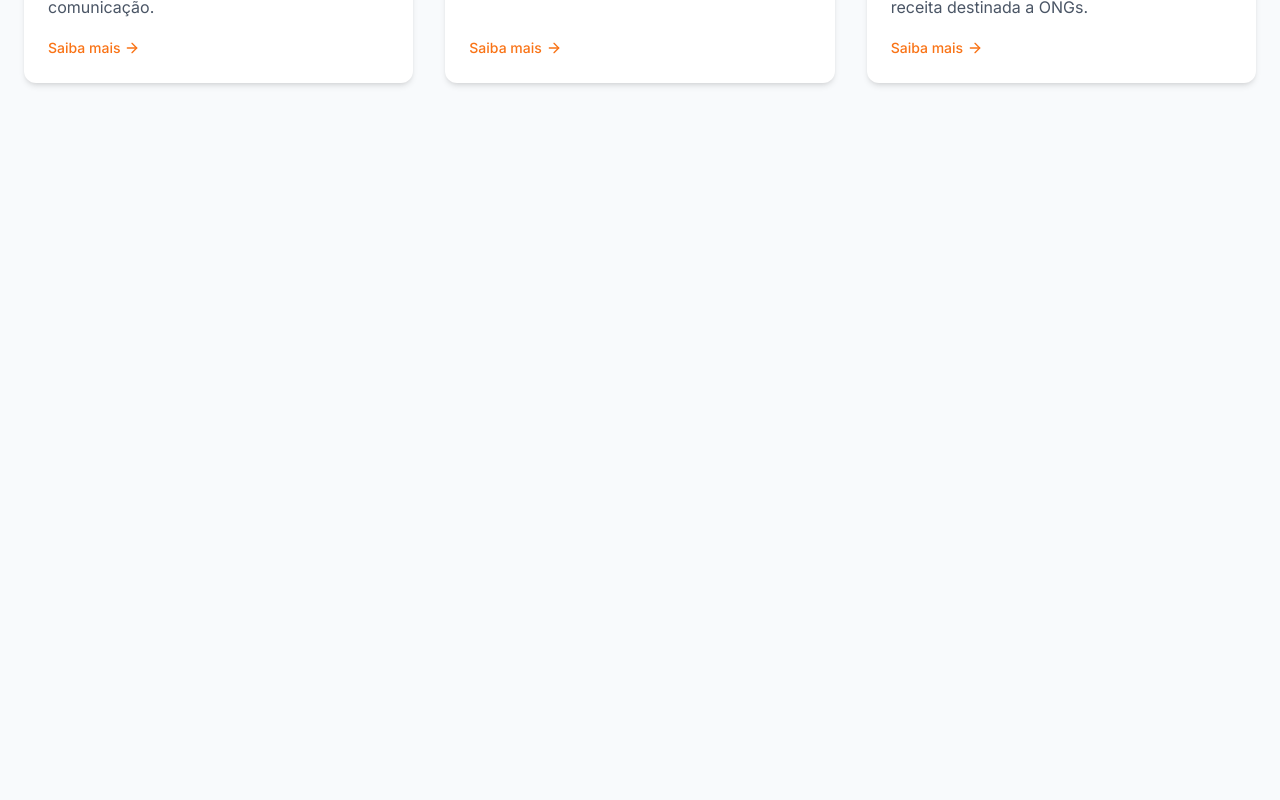
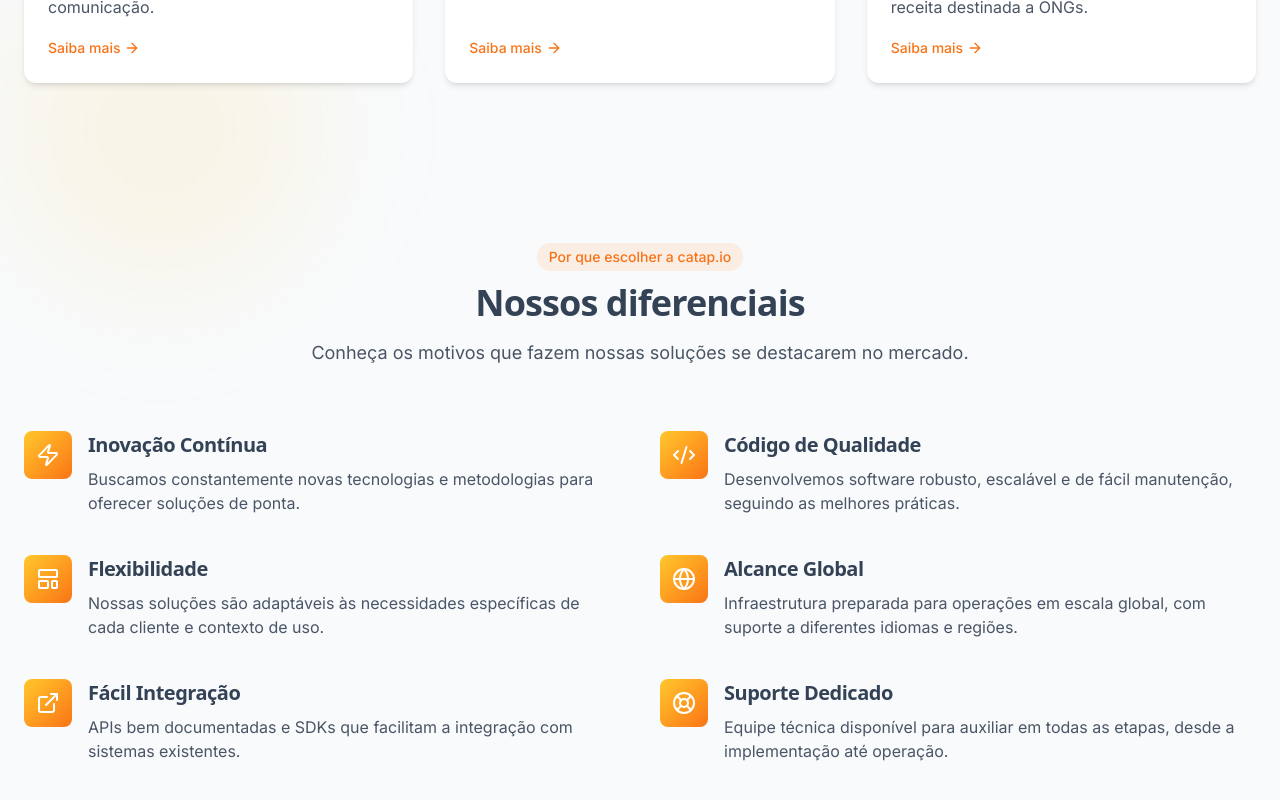
Before and after one commit to catapio/home, a Next.js app: page / in a window 1280 px wide. Shown: the part 1306-2106 px from the top of the page. Before the commit the page ends 1469 px from the top, so only its background shows below. Built offline with nearby package versions, Linux system fonts and the light colour scheme.

Commit message:
feat: create benifits section and add scroll animation
- create benefits section
- create benefit component
- add animation when scroll hits the component
- add package react-intersection-observer

```diff
--- a/package.json
+++ b/package.json
@@ -14,6 +14,7 @@
     "next": "15.2.1",
     "react": "^19.0.0",
     "react-dom": "^19.0.0",
+    "react-intersection-observer": "^9.16.0",
     "tailwind-merge": "^3.0.2",
     "tailwindcss-animate": "^1.0.7"
   },
--- a/src/app/page.tsx
+++ b/src/app/page.tsx
@@ -3,6 +3,7 @@
 import { Navbar } from "@/components/layout/Navbar";
 import { Hero } from "@/components/sections/Hero";
 import { Products } from "@/components/sections/Products";
+import { Benefits } from "@/components/sections/Benefits";
 import { useEffect } from "react";
 
 export default function Home() {
@@ -47,6 +48,7 @@ export default function Home() {
             <main className="flex-grow">
                 <Hero />
                 <Products />
+                <Benefits />
             </main>
         </div>
     );
--- /dev/null
+++ b/src/components/sections/Benefits.tsx
@@ -0,0 +1,162 @@
+"use client";
+
+import { useRef } from "react";
+import Benefit from "../ui/Benefit";
+import {
+    CodeXml,
+    ExternalLink,
+    Globe,
+    LayoutTemplate,
+    LifeBuoy,
+    Zap,
+} from "lucide-react";
+import { useInView } from "react-intersection-observer";
+import { cn } from "@/lib/utils";
+
+const benefitsData = [
+    {
+        id: "innovation",
+        title: "Inovação Contínua",
+        description:
+            "Buscamos constantemente novas tecnologias e metodologias para oferecer soluções de ponta.",
+        icon: <Zap strokeWidth={2} className="h-6 w-6" />,
+    },
+    {
+        id: "quality",
+        title: "Código de Qualidade",
+        description:
+            "Desenvolvemos software robusto, escalável e de fácil manutenção, seguindo as melhores práticas.",
+        icon: <CodeXml strokeWidth={2} className="h-6 w-6" />,
+    },
+    {
+        id: "flexibility",
+        title: "Flexibilidade",
+        description:
+            "Nossas soluções são adaptáveis às necessidades específicas de cada cliente e contexto de uso.",
+        icon: <LayoutTemplate strokeWidth={2} className="h-6 w-6" />,
+    },
+    {
+        id: "global",
+        title: "Alcance Global",
+        description:
+            "Infraestrutura preparada para operações em escala global, com suporte a diferentes idiomas e regiões.",
+        icon: <Globe strokeWidth={2} className="h-6 w-6" />,
+    },
+    {
+        id: "integration",
+        title: "Fácil Integração",
+        description:
+            "APIs bem documentadas e SDKs que facilitam a integração com sistemas existentes.",
+        icon: <ExternalLink strokeWidth={2} className="h-6 w-6" />,
+    },
+    {
+        id: "support",
+        title: "Suporte Dedicado",
+        description:
+            "Equipe técnica disponível para auxiliar em todas as etapas, desde a implementação até operação.",
+        icon: <LifeBuoy strokeWidth={2} className="h-6 w-6" />,
+    },
+];
+
+export const Benefits = () => {
+    const sectionRef = useRef<HTMLElement>(null);
+    const { ref: inSectionViewRef, inView: inSectionView } = useInView({
+        threshold: 0.1,
+        triggerOnce: true,
+    });
+
+    const setSectionRefs = (element: HTMLElement | null) => {
+        if (sectionRef.current !== element) {
+            sectionRef.current = element;
+        }
+        inSectionViewRef(element);
+    };
+
+    const benefitsRef = useRef<HTMLElement>(null);
+    const { ref: inBenefitsViewRef, inView: inBenefitsView } = useInView({
+        threshold: 0.1,
+        triggerOnce: true,
+    });
+
+    const setBenefitsRefs = (element: HTMLElement | null) => {
+        if (benefitsRef.current !== element) {
+            benefitsRef.current = element;
+        }
+        inBenefitsViewRef(element);
+    };
+
+    return (
+        <section
+            id="benefits"
+            ref={setSectionRefs}
+            className={cn(
+                "py-20 bg-transparent relative overflow-visible opacity-0 transition-opacity duration-700",
+                inSectionView && "opacity-100"
+            )}
+            aria-labelledby="benefits-heading"
+            itemScope
+            itemType="https://schema.org/ItemList"
+        >
+            {/* Metadados estruturados */}
+            <meta
+                itemProp="numberOfItems"
+                content={benefitsData.length.toString()}
+            />
+            <meta
+                itemProp="itemListOrder"
+                content="https://schema.org/ItemListUnordered"
+            />
+
+            <div className="container mx-auto px-4 md:px-6">
+                <div className="text-center max-w-3xl mx-auto mb-16">
+                    <div className="inline-block mb-3 px-3 py-1 bg-catapio-orange/10 rounded-full">
+                        <p className="text-sm font-medium text-catapio-orange">
+                            Por que escolher a catap.io
+                        </p>
+                    </div>
+                    <h2
+                        id="benefits-heading"
+                        className="text-3xl md:text-4xl font-bold mb-4"
+                        itemProp="name"
+                    >
+                        Nossos diferenciais
+                    </h2>
+                    <p
+                        className="text-lg text-gray-600 dark:text-gray-300"
+                        itemProp="description"
+                    >
+                        Conheça os motivos que fazem nossas soluções se
+                        destacarem no mercado.
+                    </p>
+                </div>
+
+                <div
+                    className="grid md:grid-cols-2 gap-8 md:gap-10"
+                    ref={setBenefitsRefs}
+                >
+                    {benefitsData.map((benefit, index) => (
+                        <div
+                            key={benefit.id}
+                            itemScope
+                            itemProp="itemListElement"
+                            itemType="https://schema.org/ListItem"
+                        >
+                            <meta
+                                itemProp="position"
+                                content={(index + 1).toString()}
+                            />
+                            <Benefit
+                                title={benefit.title}
+                                description={benefit.description}
+                                icon={benefit.icon}
+                                index={index}
+                                id={benefit.id}
+                                inView={inBenefitsView}
+                            />
+                        </div>
+                    ))}
+                </div>
+            </div>
+        </section>
+    );
+};
--- a/src/components/sections/Hero.tsx
+++ b/src/components/sections/Hero.tsx
@@ -3,6 +3,7 @@ import { AnimatedButton } from "../ui/AnimatedButton";
 export const Hero = () => {
     return (
         <section
+            id="hero"
             className="relative pt-32 pb-20 md:pt-56 md:pb-52 overflow-visible"
             aria-labelledby="hero-heading"
             itemScope
--- a/src/components/sections/Products.tsx
+++ b/src/components/sections/Products.tsx
@@ -1,7 +1,10 @@
 "use client";
 
+import { useRef } from "react";
 import { MessageCircleMore, Zap, Volume2 } from "lucide-react";
 import { ProductCard } from "../ui/ProductCard";
+import { useInView } from "react-intersection-observer";
+import { cn } from "@/lib/utils";
 
 const productData = [
     {
@@ -13,6 +16,7 @@ const productData = [
         url: "/produtos/portim",
         applicationCategory: "BusinessApplication",
         operatingSystem: "Web, Cloud",
+        slug: "portim",
     },
     {
         id: "bartes",
@@ -20,9 +24,10 @@ const productData = [
         description:
             "Um software de mensageria escrito em Go, oferecido como SaaS e também disponível para instalação local por ser open-source.",
         status: "concept" as const,
-        url: "/produtos/bartes",
+        url: "/products/bartes",
         applicationCategory: "BusinessApplication",
         operatingSystem: "Web, Cloud, Linux, Windows, MacOS",
+        slug: "bartes",
     },
     {
         id: "audivino",
@@ -30,33 +35,69 @@ const productData = [
         description:
             "Um serviço integrado com WhatsApp para envio de áudios diários ou semanais com mensagens religiosas e motivacionais, com receita destinada a ONGs.",
         status: "development" as const,
-        url: "/produtos/audivino",
+        url: "/products/audivino",
         applicationCategory: "CommunicationApplication",
         operatingSystem: "WhatsApp",
+        slug: "audivino",
     },
 ];
 
 const getProductIcon = (productId: string) => {
     switch (productId) {
         case "portim":
-            return <MessageCircleMore className="w-6 h-6" />;
+            return <MessageCircleMore className="w-6 h-6" aria-hidden="true" />;
         case "bartes":
-            return <Zap className="w-6 h-6" />;
+            return <Zap className="w-6 h-6" aria-hidden="true" />;
         case "audivino":
-            return <Volume2 className="w-6 h-6" />;
+            return <Volume2 className="w-6 h-6" aria-hidden="true" />;
         default:
-            return <MessageCircleMore className="w-6 h-6" />;
+            return <MessageCircleMore className="w-6 h-6" aria-hidden="true" />;
     }
 };
 
 export const Products = () => {
+    const cardsRef = useRef<HTMLElement>(null);
+    const sectionRef = useRef<HTMLElement>(null);
+
+    const { ref: inCardsViewRef, inView: inCardsView } = useInView({
+        threshold: 0.1,
+        triggerOnce: true,
+    });
+
+    const { ref: inSectionViewRef, inView: inSectionView } = useInView({
+        threshold: 0.1,
+        triggerOnce: true,
+    });
+
+    const setCardsRefs = (element: HTMLElement | null) => {
+        if (cardsRef.current !== element) {
+            cardsRef.current = element;
+        }
+        inCardsViewRef(element);
+    };
+
+    const setSectionRefs = (element: HTMLElement | null) => {
+        if (sectionRef.current !== element) {
+            sectionRef.current = element;
+        }
+        inSectionViewRef(element);
+    };
+
     return (
         <section
-            id="produtos"
-            className="py-20 relative overflow-hidden"
+            id="products"
+            ref={setSectionRefs}
+            className={cn(
+                "py-20 relative overflow-visible opacity-0 transition-opacity duration-700",
+                inSectionView && "opacity-100"
+            )}
             aria-labelledby="products-heading"
         >
-            <div className="container mx-auto px-4 md:px-6">
+            {/* Background decoration */}
+            <div className="absolute top-0 right-0 -mt-20 w-96 h-96 bg-catapio-orange/5 rounded-full filter blur-3xl"></div>
+            <div className="absolute bottom-0 left-0 -mb-32 w-80 h-80 bg-catapio-yellow/10 rounded-full filter blur-3xl"></div>
+
+            <div className="container mx-auto px-4 md:px-6 relative z-10">
                 <div className="text-center max-w-3xl mx-auto mb-16">
                     <div className="inline-block mb-3 px-3 py-1 bg-catapio-yellow/10 rounded-full">
                         <p className="text-sm font-medium text-catapio-yellow">
@@ -70,7 +111,10 @@ export const Products = () => {
                     >
                         Produtos que transformam negócios
                     </h2>
-                    <p className="text-lg text-gray-600" itemProp="description">
+                    <p
+                        className="text-lg text-gray-600 dark:text-gray-300"
+                        itemProp="description"
+                    >
                         Desenvolvemos soluções inovadoras para atender às
                         necessidades do mercado com qualidade e eficiência.
                     </p>
@@ -78,6 +122,7 @@ export const Products = () => {
 
                 <div
                     className="grid grid-cols-1 md:grid-cols-2 lg:grid-cols-3 gap-8"
+                    ref={setCardsRefs}
                     itemScope
                     itemType="https://schema.org/ItemList"
                 >
@@ -88,10 +133,6 @@ export const Products = () => {
                     <meta
                         itemProp="itemListOrder"
                         content="https://schema.org/ItemListUnordered"
-                    />
-                    <meta
-                        itemProp="itemListElement"
-                        content="https://schema.org/ListItem"
                     />
 
                     {productData.map((product, index) => (
@@ -105,6 +146,10 @@ export const Products = () => {
                                 itemProp="position"
                                 content={(index + 1).toString()}
                             />
+                            <meta
+                                itemProp="url"
+                                content={`https://catap.io/produtos/${product.slug}`}
+                            />
                             <ProductCard
                                 title={product.name}
                                 description={product.description}
@@ -117,6 +162,7 @@ export const Products = () => {
                                 }
                                 operatingSystem={product.operatingSystem}
                                 icon={getProductIcon(product.id)}
+                                inView={inCardsView}
                             />
                         </div>
                     ))}
--- /dev/null
+++ b/src/components/ui/Benefit.tsx
@@ -0,0 +1,61 @@
+import { cn } from "@/lib/utils";
+
+export interface BenefitProps {
+    title: string;
+    description: string;
+    icon: React.ReactNode;
+    index: number;
+    id: string;
+    inView: boolean;
+}
+
+export default function Benefit({
+    title,
+    description,
+    icon,
+    index,
+    id,
+    inView,
+}: BenefitProps) {
+    const headingId = `benefit-${id}-heading`;
+
+    return (
+        <article
+            className={cn(
+                "opacity-0 transition-opacity duration-700 flex",
+                inView && "opacity-100"
+            )}
+            style={{ transitionDelay: `${0.2 * (index + 1)}s` }}
+            aria-labelledby={headingId}
+            itemScope
+            itemProp="item"
+            itemType="https://schema.org/Thing"
+        >
+            <meta itemProp="name" content={title} />
+            <meta itemProp="description" content={description} />
+            <meta itemProp="identifier" content={id} />
+
+            <div
+                className="mr-4 bg-gradient-to-br from-catapio-yellow to-catapio-orange text-white p-3 rounded-lg h-fit"
+                aria-hidden="true"
+            >
+                {icon}
+            </div>
+            <div>
+                <h3
+                    id={headingId}
+                    className="text-xl font-semibold mb-2"
+                    itemProp="name"
+                >
+                    {title}
+                </h3>
+                <p
+                    className="text-gray-600 dark:text-gray-300"
+                    itemProp="description"
+                >
+                    {description}
+                </p>
+            </div>
+        </article>
+    );
+}
```
Also changed, not shown: src/components/ui/ProductCard.tsx (+8 -2 lines), 1 other file (tests, documents, lock files or other folders).
